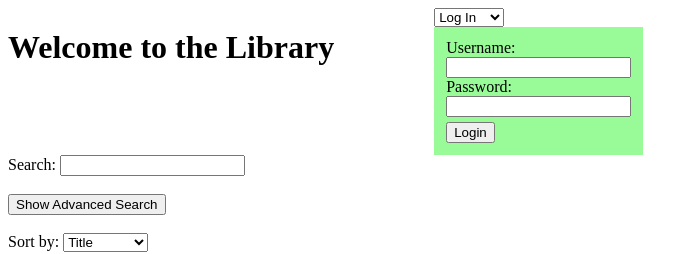
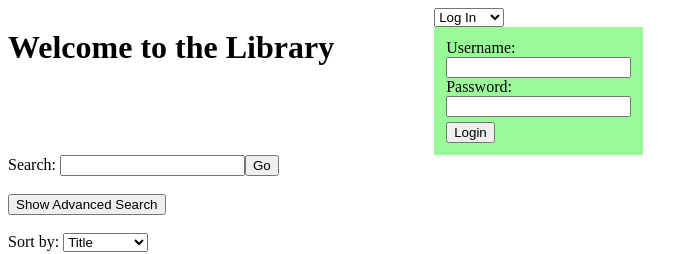
Before and after one commit to kortrk/library, an Angular app in the folder frontend/: page / in a window 1280 px wide. Shown: the top 254 px of the page, without its empty margins (0-698 px from the left). Built offline with nearby package versions, Linux system fonts and the light colour scheme.

Commit message:
polish search behavior

```diff
--- a/frontend/src/app/search/search.component.html
+++ b/frontend/src/app/search/search.component.html
@@ -1,9 +1,10 @@
 <label for="searchbar">Search: </label>
 <input type="text" id="searchbar" (keyup.enter)="filter(titleSearch, authorSearch)" #titleSearch>
+<button (click)="filter(titleSearch, authorSearch)">Go</button>
 <br>
 
 <label for="authorfilter" [hidden]="!showAdvancedSearch">Filter by Author: </label>
-<input type="text" id="authorfilter" [hidden]="!showAdvancedSearch" #authorSearch>
+<input type="text" id="authorfilter" (keyup.enter)="filter(titleSearch, authorSearch)" [hidden]="!showAdvancedSearch" #authorSearch>
 <br>
 
 <button (click)="toggleAdvancedSearch()">{{showAdvancedSearch ? "Hide ": "Show "}} Advanced Search</button>
--- a/frontend/src/app/search/search.component.ts
+++ b/frontend/src/app/search/search.component.ts
@@ -46,7 +46,7 @@ export class SearchComponent {
     this.showAdvancedSearch = false;
     this.sortBy = SortType.Title;
 
-    // establish default order and filter
+    // establish default order
     this.sort()
   }
 
```
